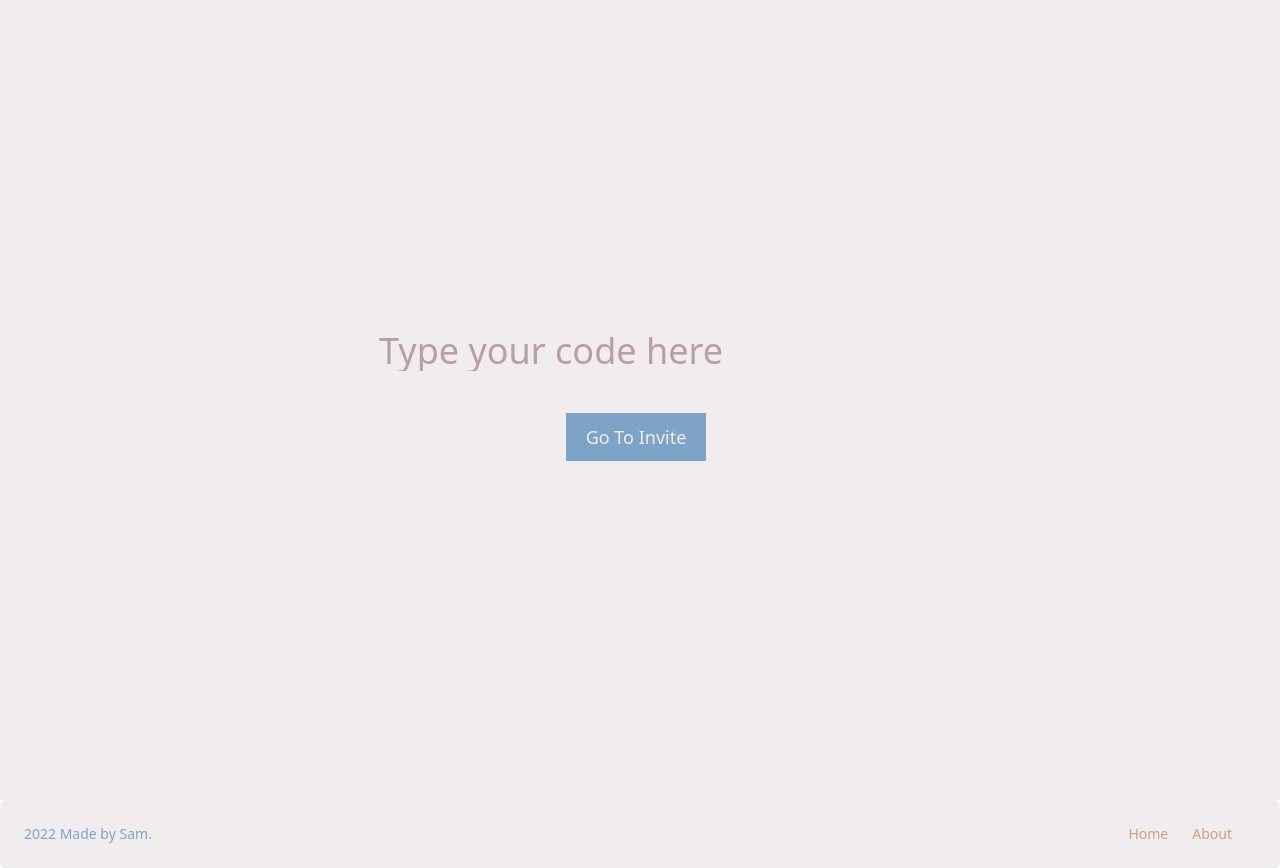
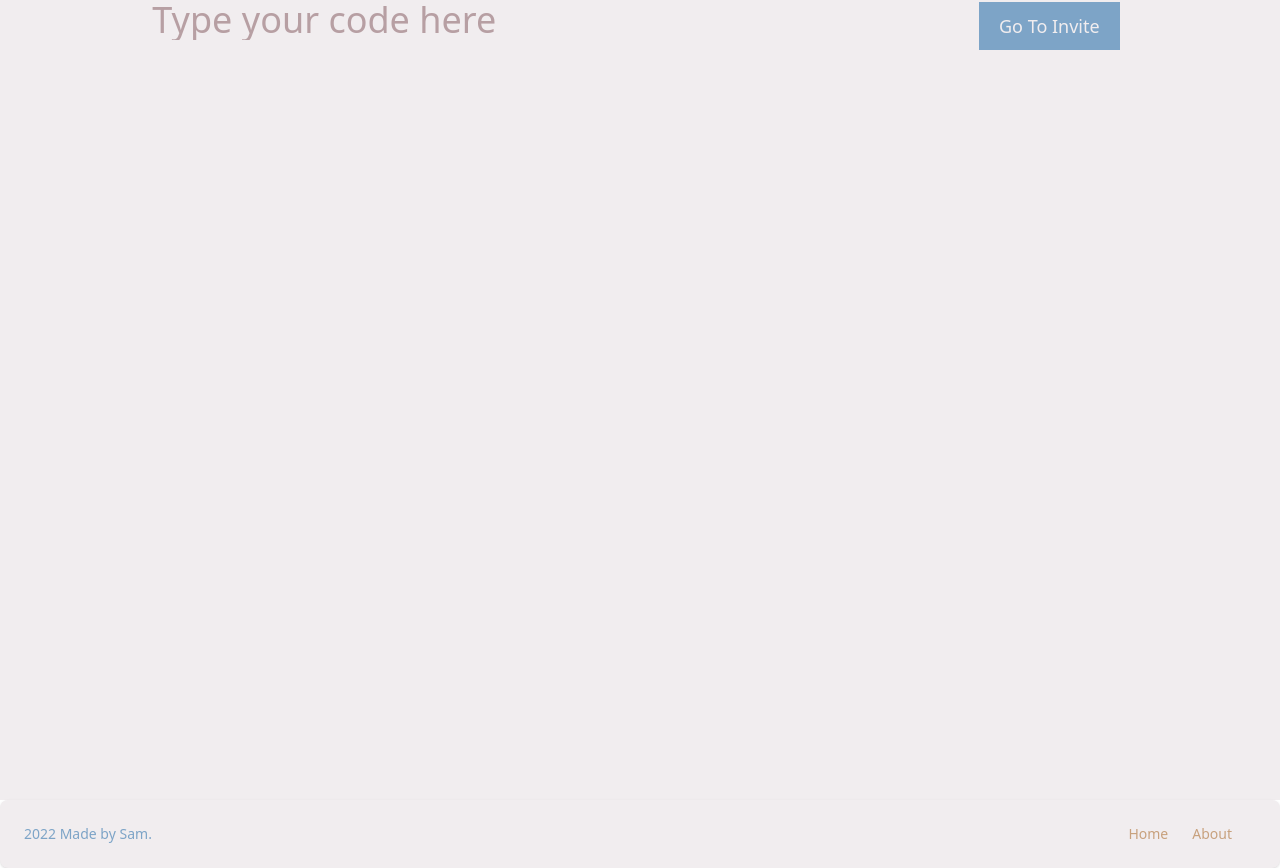
Before and after one commit to sam-spain/wedding-inv-go-web-app, a Vue app: page / in a window 1280 px wide. Built offline with nearby package versions, Linux system fonts and the light colour scheme.

Commit message:
Flex form

```diff
--- a/src/views/IndexView.vue
+++ b/src/views/IndexView.vue
@@ -1,19 +1,17 @@
 <template>
-    <div class="flex h-screen bg-white">
-        <div class="m-auto text-4xl flex-auto">
-            <form>
-                <div>
+    <div class="h-screen bg-white">
+        <form class="m-auto text-4xl flex">
+            <div class="flex-auto">
                 <input id="invitationCodeInput" placeholder="Type your code here" v-model="invitationCode" class="bg-white placeholder-white-darkest text-primary-dark min-w-fit" />
             </div>
             <br />
-                <div>
+            <div class="flex-auto">
                 <button type="button" v-on:click="goToNavigation"
                     class="text-white hover:text-secondary-dark focus:ring-4 font-medium text-lg px-5 py-2.5 mr-2 mb-2 bg-primary-dark hover:bg-secondary focus:outline-none focus:ring-secondary-darker">
                     Go To Invite
                 </button>
             </div>
         </form>
-        </div>
     </div>
 </template>
 
```
Lines whose indentation alone changed are shown as unchanged.
